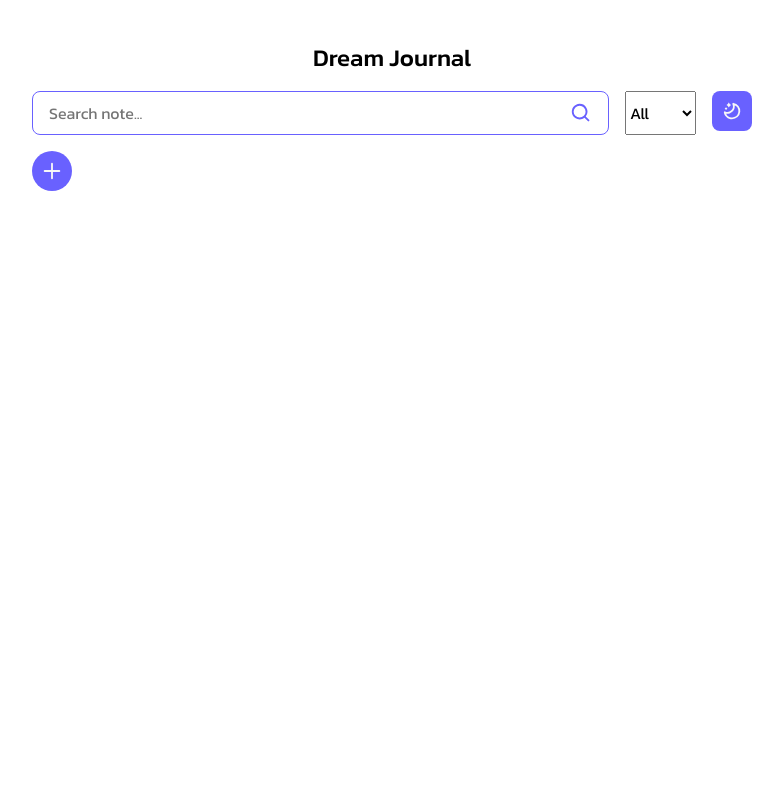
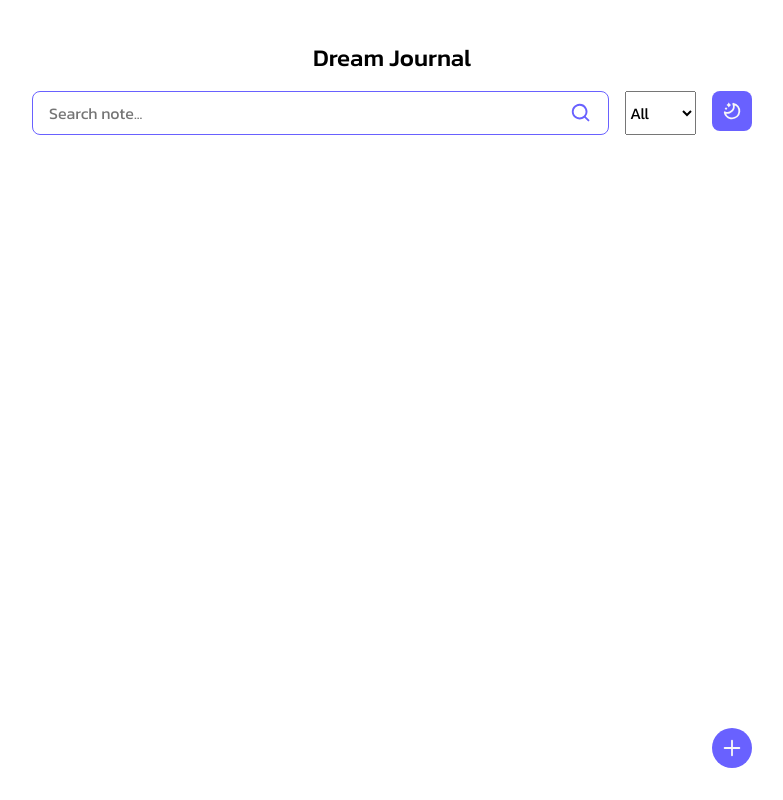
Before and after one commit to CodectiveOrg/bootcamp-2025-01-react, a React (Vite) app in the folder dream-journal/: page / in a window 1280 px wide. Shown: the whole page, without its empty margins (248-1031 px from the left). Built offline with nearby package versions, Linux system fonts and the light colour scheme.

Commit message:
[UPDATE] button position

```diff
--- a/dream-journal/src/components/Footer/Footer.module.css
+++ b/dream-journal/src/components/Footer/Footer.module.css
@@ -0,0 +1,7 @@
+.footer {
+  .button {
+    position: fixed;
+    inset-block-end: 2rem;
+    inset-inline-end: max(1rem, (100% - 45rem) / 2);
+  }
+}
--- a/dream-journal/src/components/Footer/Footer.tsx
+++ b/dream-journal/src/components/Footer/Footer.tsx
@@ -2,10 +2,12 @@
 
 import Button from "../Button/Button.tsx";
 
+import styles from "./Footer.module.css";
+
 function Footer() {
   return (
-    <footer>
-      <Button sameWidthHeight shape="circle">
+    <footer className={styles.footer}>
+      <Button className={styles.button} shape="circle" sameWidthHeight>
         <MingcuteAddLine />
       </Button>
     </footer>
```
